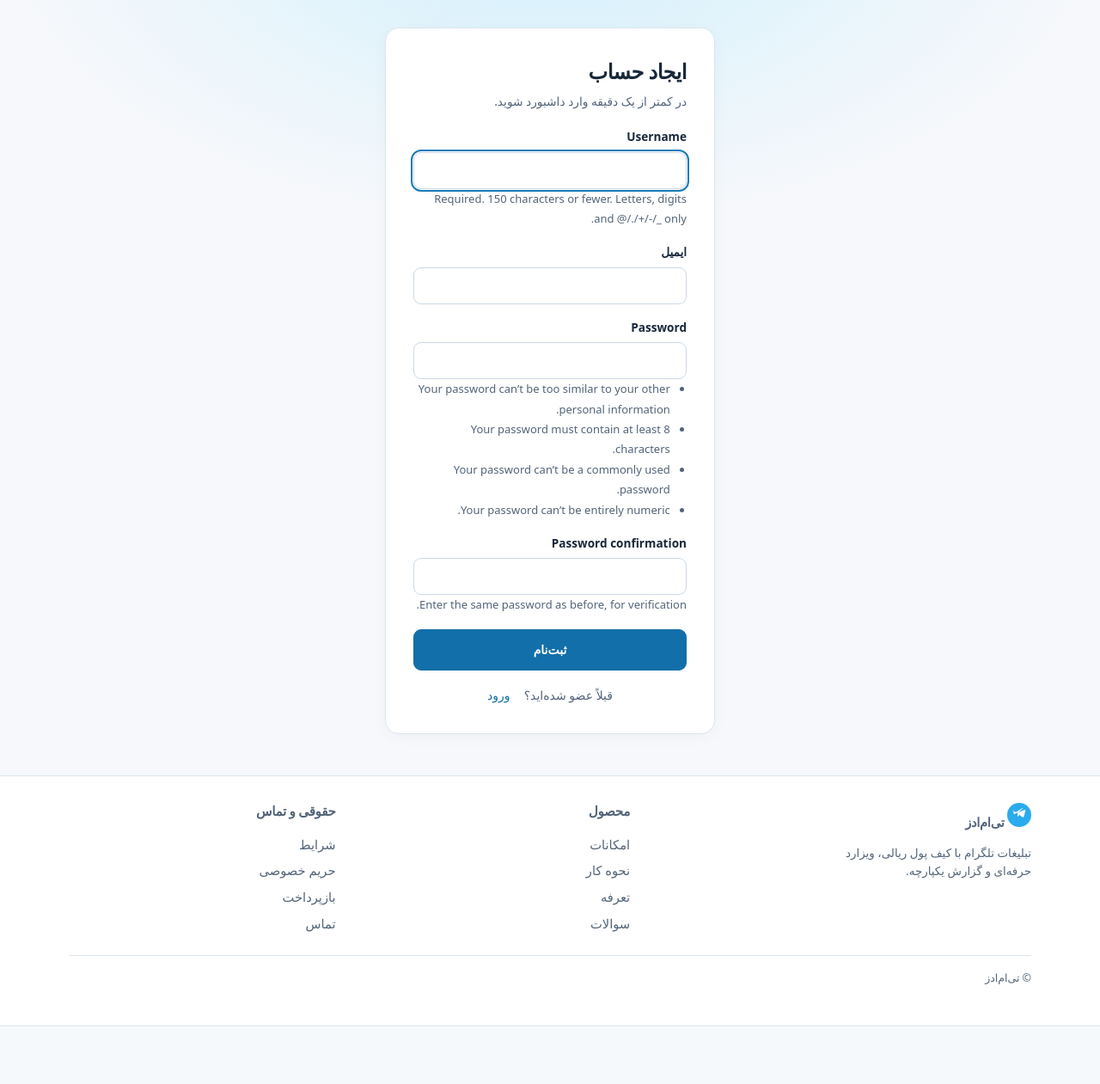
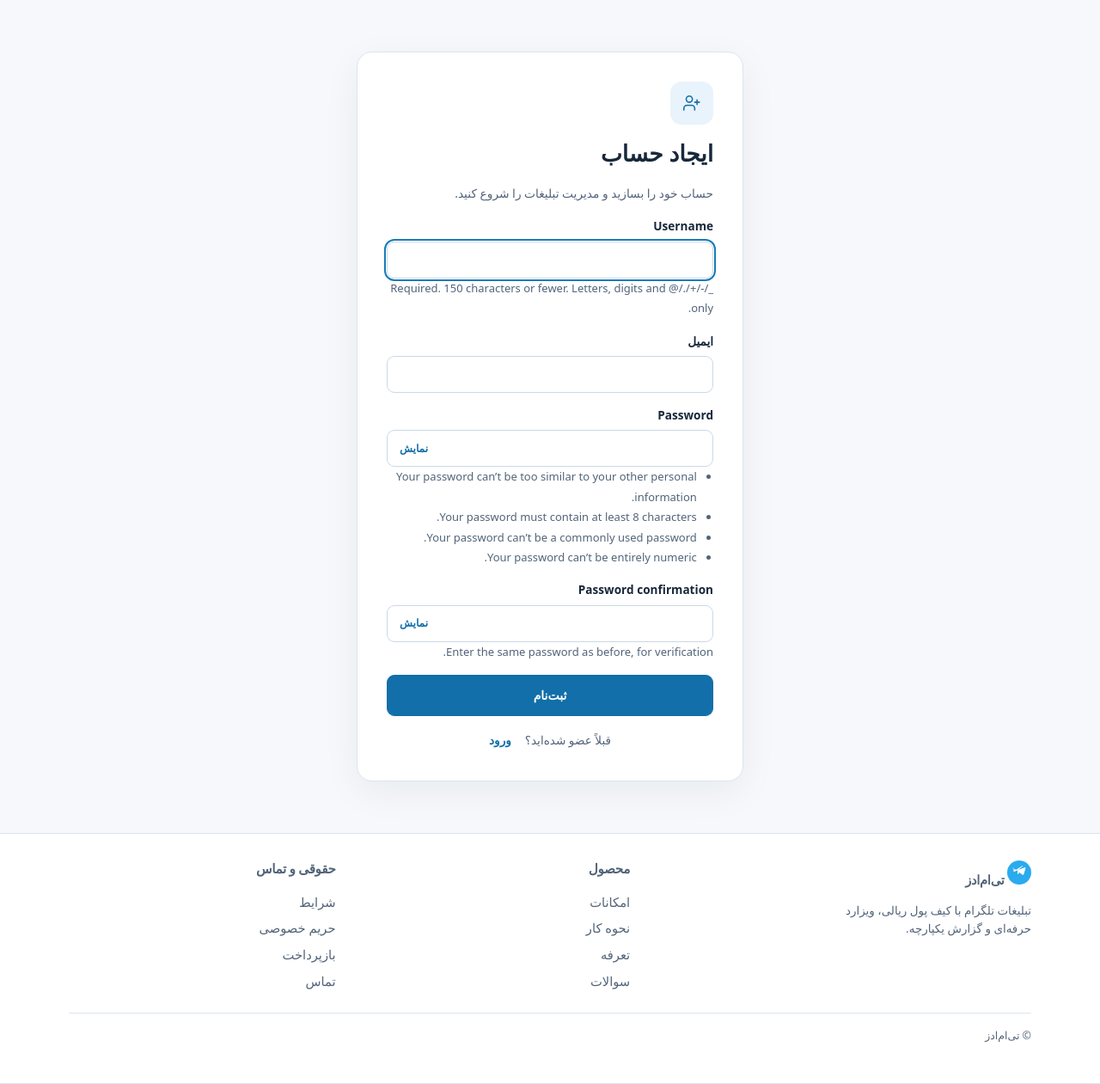
Before and after one commit to qashqaeii/TMADS, a Django app: page /accounts/register/ in a window 1280 px wide. Shown: the part 61-1322 px from the top of the page at 86% size. Before the commit the page ends 1255 px from the top, so only its background shows below. Run offline with Django 5.2, Linux system fonts and the light colour scheme; parts of the project's set-up code (start-up, migrations or seed data) failed here and were passed over; some libraries are stand-ins or nearby versions; some web fonts are replaced.

Commit message:
style(accounts): refine authentication, password states and account settings

```diff
--- /dev/null
+++ b/static/css/ui-account.css
@@ -0,0 +1,25 @@
+/* Accounts: compact entrance, consistent validation and profile identity. */
+.ui-final .ui-auth-screen { min-height: min(72vh,760px);display:grid;place-items:center;padding:clamp(24px,5vw,60px) 16px;background:transparent; }
+.ui-final .ui-auth-card { width:min(100%,450px);max-width:none;padding:clamp(22px,4vw,34px);border:1px solid var(--ui-border);border-radius:18px;box-shadow:0 12px 44px rgb(16 29 48 / .06);background:#fff;display:grid;gap:14px; }
+.ui-final .ui-auth-card h1 { font-size:clamp(1.35rem,2.5vw,1.65rem);line-height:1.5;letter-spacing:normal;font-weight:750;margin:0;color:var(--ui-ink); }
+.ui-final .ui-auth-card > p { font-size:.86rem;line-height:1.9;color:var(--ui-muted);margin:0; }
+.ui-auth-symbol,.ui-final .ui-auth-card .auth-state-icon { width:50px;height:50px;display:grid;place-items:center;border-radius:13px;background:#e9f3fb;color:var(--ui-action);margin:0; }
+.ui-final .ui-auth-card .form-stack { gap:15px; }
+.ui-final .ui-auth-card .form-stack > .btn { width:100%; }
+.ui-final .ui-auth-card .auth-links { margin:0;text-align:center;line-height:1.9;font-size:.85rem; }
+.ui-final .ui-auth-card .auth-links a { color:var(--ui-action);font-weight:650; }
+.ui-final .ui-auth-card .field :is(input,textarea) { width:100%; }
+.ui-final .ui-auth-card .form-error { padding:10px 12px;border:1px solid #edc7cf;background:var(--ui-danger-soft);border-radius:8px; }
+.ui-password-wrap { position:relative;display:flex;align-items:center; }
+.ui-final .ui-password-wrap input { width:100%;padding-inline-end:86px; }
+.ui-password-toggle { position:absolute;inset-inline-end:6px;display:inline-flex;align-items:center;justify-content:center;border:0;background:transparent;color:var(--ui-action);font:inherit;font-size:.76rem;font-weight:650;min-height:34px;padding:4px 9px;border-radius:6px;cursor:pointer; }
+.ui-password-toggle[aria-pressed=true] { background:#eaf4fb; }
+.ui-profile-summary { display:flex;align-items:center;gap:14px;padding:20px;border:1px solid var(--ui-border);border-radius:var(--ui-radius);background:#fff;min-width:0; }
+.ui-profile-avatar { display:grid;place-items:center;width:58px;height:58px;background:#e8f3fb;color:var(--ui-action);font-size:1.35rem;font-weight:750;border-radius:14px;flex:none; }
+.ui-profile-summary h2 { margin:0;font-size:1.1rem;font-weight:750;overflow-wrap:anywhere; }
+.ui-profile-summary p { margin:4px 0 0;font-size:.82rem; }
+.ui-profile-handle { margin-inline-start:auto;color:var(--ui-muted);font-size:.82rem;overflow-wrap:anywhere; }
+.ui-final .ui-account-page .account-settings { align-items:start;gap:16px; }
+.ui-final .ui-account-page .account-settings .card { padding:20px;gap:16px; }
+@media(max-width:800px) { .ui-final .ui-account-page .account-settings { grid-template-columns:minmax(0,1fr); } }
+@media(max-width:480px) { .ui-final .ui-auth-card { padding:20px; }.ui-profile-summary { flex-wrap:wrap;padding:14px; }.ui-profile-handle { margin:0; } }
--- /dev/null
+++ b/static/js/ui-auth.js
@@ -0,0 +1,14 @@
+/* Password visibility is optional UI only (does not read, store or transmit values). */
+(function () {
+  "use strict";
+  function boot() {
+    document.querySelectorAll('.ui-auth-card input[type="password"], .ui-account-page input[type="password"]').forEach(function (input) {
+      if (input.closest(".ui-password-wrap")) return;
+      var wrap=document.createElement("div"), button=document.createElement("button");
+      wrap.className="ui-password-wrap";input.parentNode.insertBefore(wrap,input);wrap.appendChild(input);
+      button.type="button";button.className="ui-password-toggle";button.textContent="نمایش";button.setAttribute("aria-label","نمایش رمز عبور");button.setAttribute("aria-pressed","false");if(input.id)button.setAttribute("aria-controls",input.id);wrap.appendChild(button);
+      button.addEventListener("click",function(){var show=input.type==="password";input.type=show?"text":"password";button.textContent=show?"پنهان":"نمایش";button.setAttribute("aria-pressed",String(show));button.setAttribute("aria-label",show?"پنهان کردن رمز عبور":"نمایش رمز عبور");});
+    });
+  }
+  if(document.readyState==="loading")document.addEventListener("DOMContentLoaded",boot);else boot();
+})();
--- a/templates/accounts/login.html
+++ b/templates/accounts/login.html
@@ -1,8 +1,9 @@
 {% extends "public_base.html" %}
 {% block title %}ورود — {{ PRODUCT_NAME }}{% endblock %}
 {% block content %}
-<section class="auth-screen">
-  <div class="auth-card auth-card--exec">
+<section class="auth-screen ui-auth-screen">
+  <div class="auth-card auth-card--exec ui-auth-card">
+    <span class="ui-auth-symbol" aria-hidden="true">{% include "includes/lucide_icon.html" with name="log-in" size="md" %}</span>
     <h1>ورود به حساب</h1>
     <p class="muted">به داشبورد کمپین و کیف پول دسترسی پیدا کنید.</p>
     <form method="post" class="form-stack">
@@ -16,6 +17,7 @@
       <div class="field">
         <label for="id_password">رمز عبور</label>
         <input type="password" name="password" id="id_password" required autocomplete="current-password">
+        {% if form.password.errors %}<div class="form-error" role="alert">{{ form.password.errors }}</div>{% endif %}
       </div>
       <button class="btn btn-primary btn-lg" type="submit">ورود</button>
       <p class="auth-links">حساب ندارید؟ <a href="{% url 'accounts:register' %}">ثبت‌نام</a> · <a href="{% url 'accounts:password_reset' %}">فراموشی رمز</a></p>
--- a/templates/accounts/password_reset.html
+++ b/templates/accounts/password_reset.html
@@ -1,8 +1,9 @@
 {% extends "public_base.html" %}
 {% block title %}بازیابی رمز — {{ PRODUCT_NAME }}{% endblock %}
 {% block content %}
-<section class="auth-screen">
-  <div class="auth-card auth-card--exec">
+<section class="auth-screen ui-auth-screen">
+  <div class="auth-card auth-card--exec ui-auth-card">
+    <span class="ui-auth-symbol" aria-hidden="true">{% include "includes/lucide_icon.html" with name="key-round" size="md" %}</span>
     <h1>بازیابی رمز عبور</h1>
     <p class="muted">ایمیل حساب خود را وارد کنید. لینک تنظیم رمز جدید ارسال می‌شود.</p>
     <form method="post" class="form-stack">{% csrf_token %}
--- a/templates/accounts/password_reset_complete.html
+++ b/templates/accounts/password_reset_complete.html
@@ -1,8 +1,8 @@
 {% extends "public_base.html" %}
 {% block title %}رمز به‌روز شد{% endblock %}
 {% block content %}
-<section class="auth-screen">
-  <div class="auth-card auth-card--exec">
+<section class="auth-screen ui-auth-screen">
+  <div class="auth-card auth-card--exec ui-auth-card">
     <div class="auth-state-icon" aria-hidden="true">{% include "includes/lucide_icon.html" with name="circle-check" %}</div>
     <h1>رمز عبور به‌روز شد</h1>
     <p class="muted">اکنون می‌توانید وارد شوید.</p>
--- a/templates/accounts/password_reset_done.html
+++ b/templates/accounts/password_reset_done.html
@@ -1,8 +1,8 @@
 {% extends "public_base.html" %}
 {% block title %}ایمیل ارسال شد{% endblock %}
 {% block content %}
-<section class="auth-screen">
-  <div class="auth-card auth-card--exec">
+<section class="auth-screen ui-auth-screen">
+  <div class="auth-card auth-card--exec ui-auth-card">
     <div class="auth-state-icon" aria-hidden="true">{% include "includes/lucide_icon.html" with name="mail-check" %}</div>
     <h1>درخواست ثبت شد</h1>
     <p class="muted">اگر ایمیل در سیستم باشد، لینک بازیابی برای شما ارسال شده است.</p>
--- a/templates/accounts/register.html
+++ b/templates/accounts/register.html
@@ -1,10 +1,11 @@
 {% extends "public_base.html" %}
 {% block title %}ثبت‌نام — {{ PRODUCT_NAME }}{% endblock %}
 {% block content %}
-<section class="auth-screen">
-  <div class="auth-card auth-card--exec">
+<section class="auth-screen ui-auth-screen">
+  <div class="auth-card auth-card--exec ui-auth-card">
+    <span class="ui-auth-symbol" aria-hidden="true">{% include "includes/lucide_icon.html" with name="user-plus" size="md" %}</span>
     <h1>ایجاد حساب</h1>
-    <p class="muted">در کمتر از یک دقیقه وارد داشبورد شوید.</p>
+    <p class="muted">حساب خود را بسازید و مدیریت تبلیغات را شروع کنید.</p>
     <form method="post" class="form-stack">
       {% csrf_token %}
       {% if form.non_field_errors %}<div class="form-error" role="alert">{{ form.non_field_errors }}</div>{% endif %}
--- a/templates/base.html
+++ b/templates/base.html
@@ -14,6 +14,7 @@
   <link rel="stylesheet" href="{% static 'css/ui-campaigns.css' %}">
   <link rel="stylesheet" href="{% static 'css/ui-studio.css' %}">
   <link rel="stylesheet" href="{% static 'css/ui-workspace.css' %}">
+  <link rel="stylesheet" href="{% static 'css/ui-account.css' %}">
   <script src="https://unpkg.com/htmx.org@2.0.4"></script>
   <script defer src="https://unpkg.com/alpinejs@3.14.8/dist/cdn.min.js"></script>
   <script defer src="https://unpkg.com/lucide@0.469.0/dist/umd/lucide.min.js"></script>
@@ -21,6 +22,7 @@
   <script defer src="{% static 'js/motion.js' %}"></script>
   <script defer src="{% static 'js/navigation.js' %}"></script>
   <script defer src="{% static 'js/ui-foundation.js' %}"></script>
+  <script defer src="{% static 'js/ui-auth.js' %}"></script>
   <script defer src="{% static 'js/tmads-tooltips.js' %}"></script>
   {% block extra_head %}{% endblock %}
   {% block charts_head %}{% endblock %}
--- a/templates/includes/auth_field.html
+++ b/templates/includes/auth_field.html
@@ -1,4 +1,4 @@
-<div class="field">
+<div class="field ui-auth-field">
   <label for="{{ field.id_for_label }}">{{ field.label }}</label>
   {{ field }}
   {% if field.help_text %}<div class="field-help">{{ field.help_text|safe }}</div>{% endif %}
```
Also changed, not shown: templates/accounts/password_reset_confirm.html (+5 -2 lines), templates/accounts/profile.html (+5 -3 lines).
